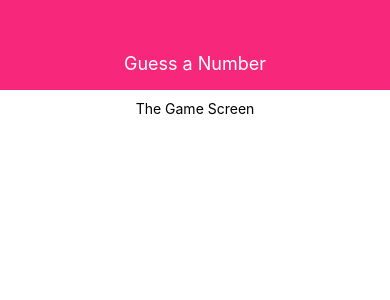
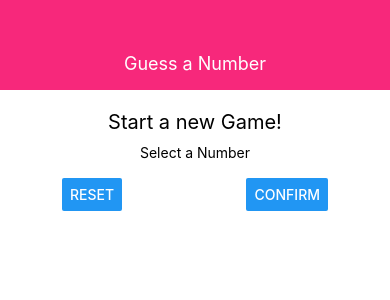
Before and after one commit to JoseManuelMunozManzano/rn-guess-number, a React Native app: screen / in a window 390 px wide. Shown: the top 300 px of the page. Built offline with nearby package versions, Linux system fonts and the light colour scheme.

Commit message:
Working on the layout

```diff
--- a/screens/StartGameScreen.js
+++ b/screens/StartGameScreen.js
@@ -1,10 +1,18 @@
 import React from 'react';
-import { View, Text, StyleSheet } from 'react-native';
+import { View, Text, StyleSheet, TextInput, Button } from 'react-native';
 
 export const StartGameScreen = () => {
   return (
     <View style={styles.screen}>
-      <Text>The Game Screen</Text>
+      <Text style={styles.title}>Start a new Game!</Text>
+      <View style={styles.inputContainer}>
+        <Text>Select a Number</Text>
+        <TextInput />
+        <View style={styles.buttonContainer}>
+          <Button title="Reset" onPress={() => {}} />
+          <Button title="Confirm" onPress={() => {}} />
+        </View>
+      </View>
     </View>
   );
 };
@@ -15,4 +23,19 @@
     padding: 10,
     alignItems: 'center',
   },
+  title: {
+    fontSize: 20,
+    marginVertical: 10,
+  },
+  inputContainer: {
+    width: 300,
+    maxWidth: '80%',
+    alignItems: 'center',
+  },
+  buttonContainer: {
+    flexDirection: 'row',
+    width: '100%',
+    justifyContent: 'space-between',
+    paddingHorizontal: 15,
+  },
 });
```
